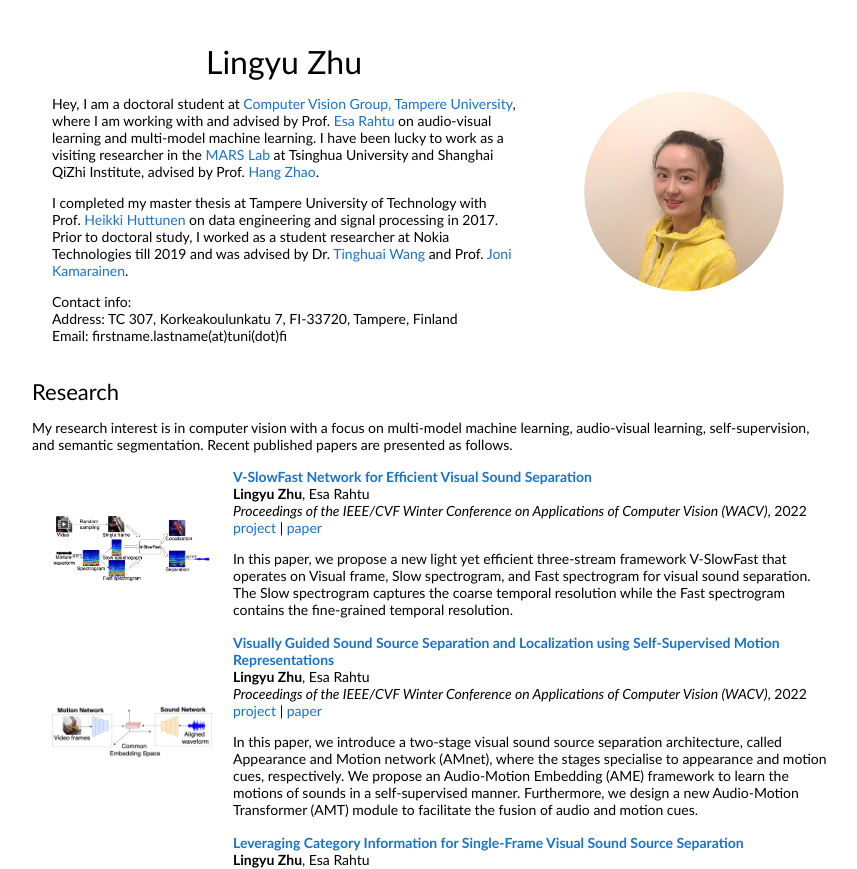
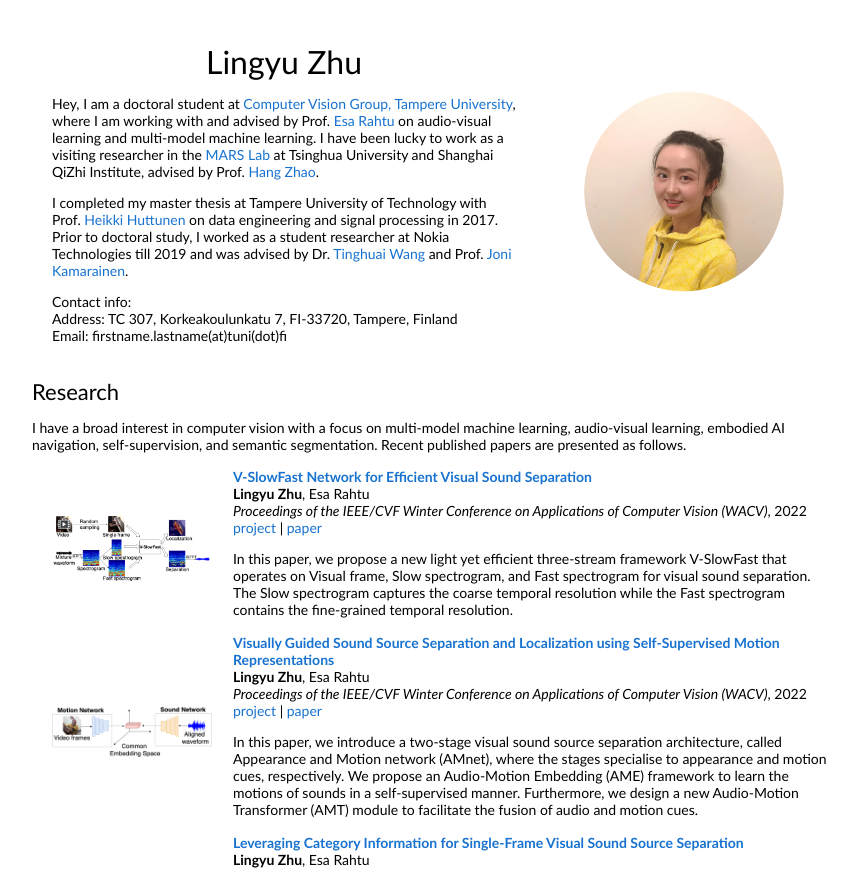
Before and after one commit to ly-zhu/ly-zhu.github.io, a Jekyll site: the page index.html, which Jekyll copies as it is, in a window 1280 px wide, cut to the strip 0-869 px from the top of the page. Shown: the whole strip, without its empty margins (208-1065 px from the left). Built offline with Jekyll 4.4.1, drawn with Linux system fonts in a browser that asks for light colours.

Commit message:
embodied AI navigation

```diff
--- a/index.html
+++ b/index.html
@@ -49,7 +49,7 @@
       <tr>
         <td width="100%" valign="middle">
           <heading>Research</heading>
-	<p>My research interest is in computer vision with a focus on multi-model machine learning, audio-visual learning, self-supervision, and semantic segmentation. Recent published papers are presented as follows.
+	<p>I have a broad interest in computer vision with a focus on multi-model machine learning, audio-visual learning, embodied AI navigation, self-supervision, and semantic segmentation. Recent published papers are presented as follows.
         </p>
 	</td>
     </table>
```
